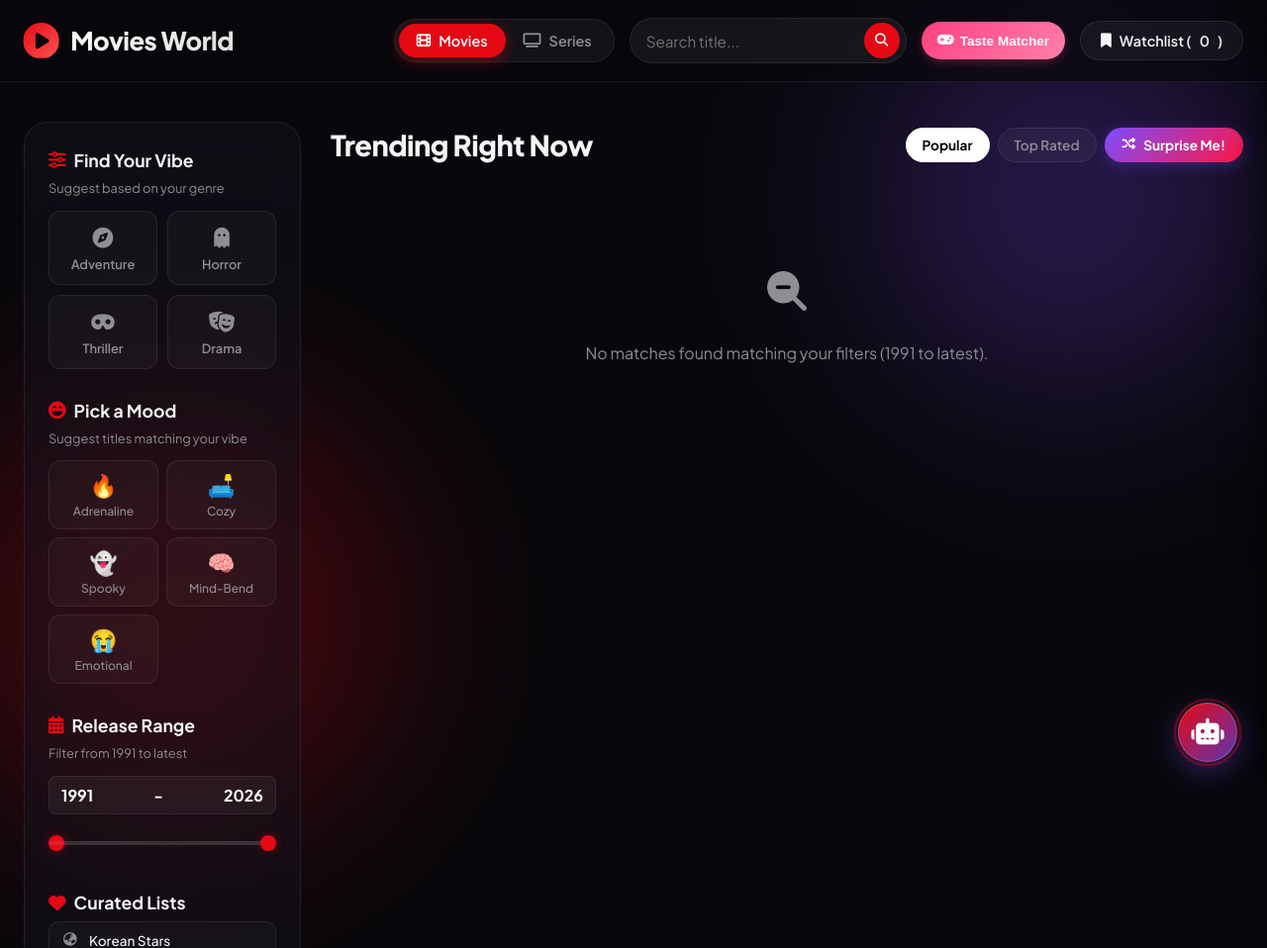
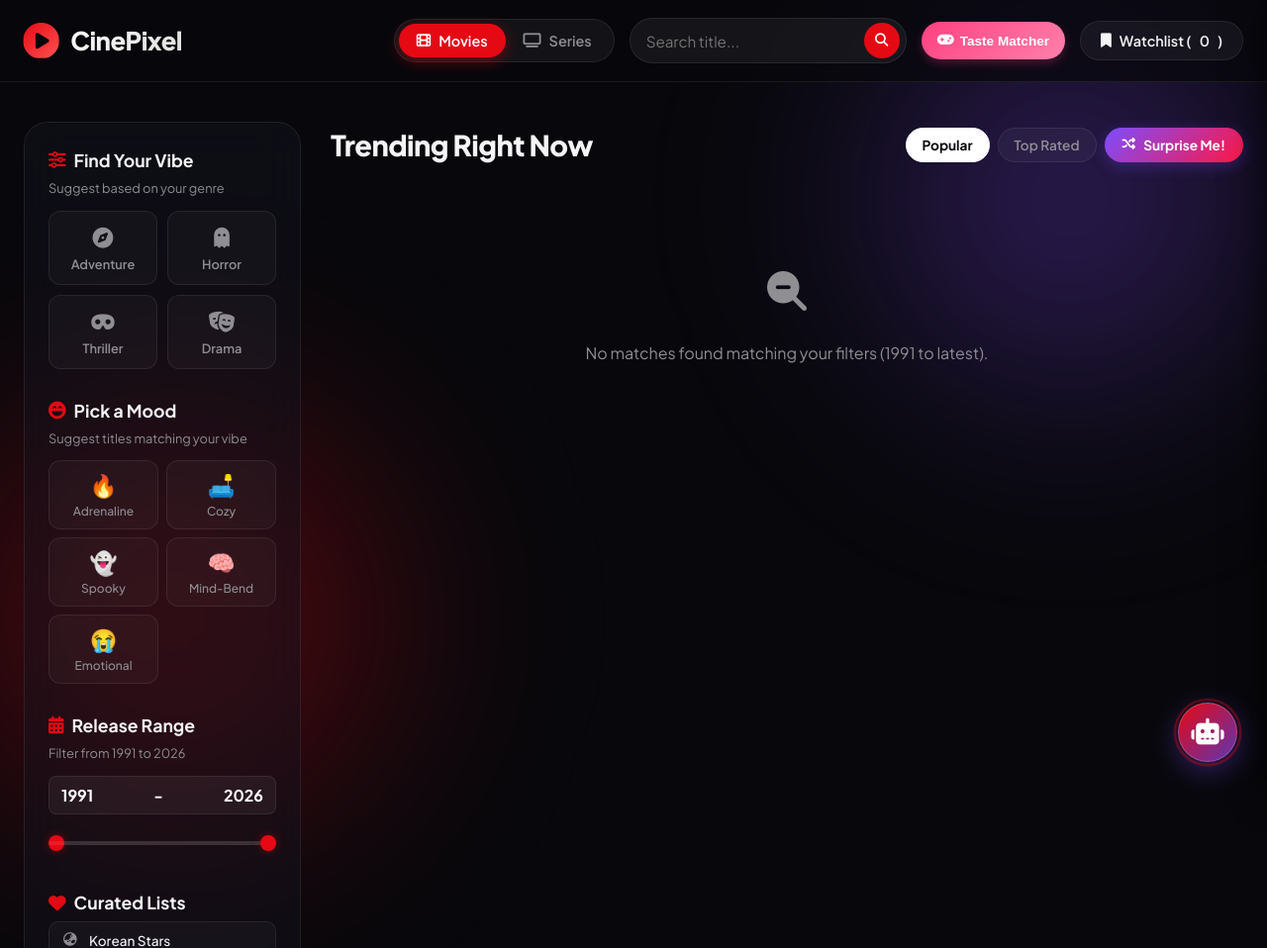
Before and after one commit to KrushnaAdePatil/Movie-Recommendation-System-with-Ai, a Flask app: page / in a window 1280 px wide. Shown: the top 958 px of the page at 99% size. Run offline with Flask 3, Linux system fonts and the light colour scheme; data that the repository does not hold is empty; some libraries are stand-ins or nearby versions.

Commit message:
html Updated

```diff
--- a/templates/home.html
+++ b/templates/home.html
@@ -3,7 +3,7 @@
 <head>
     <meta charset="UTF-8">
     <meta name="viewport" content="width=device-width, initial-scale=1.0">
-    <title>Movies World - Premium Movie & Series Suggestion System</title>
+    <title>CinePixel - Premium Movie & Series Suggestion System</title>
     <!-- CSS stylesheet paths match Flask static endpoints -->
     <link rel="stylesheet" href="{{ url_for('static', filename='css/style.css') }}">
     <link href="https://fonts.googleapis.com/css2?family=Plus+Jakarta+Sans:wght@300;400;500;600;700;800&display=swap" rel="stylesheet">
@@ -30,7 +30,7 @@
         <div class="container nav-container">
             <div class="logo" onclick="resetFilters()">
                 <i class="fas fa-play-circle animate-pulse"></i>
-                <h1>Movies World</h1>
+                <h1>CinePixel</h1>
             </div>
 
             <!-- Search bar & filters toggle -->
@@ -124,7 +124,7 @@
             <!-- Year range sliders (1991 to latest) -->
             <div class="filter-section">
                 <h3><i class="fas fa-calendar-alt"></i> Release Range</h3>
-                <p class="filter-subtitle">Filter from 1991 to latest</p>
+                <p class="filter-subtitle">Filter from 1991 to 2026</p>
                 <div class="year-selector">
                     <div class="year-val-labels">
                         <span id="lblMinYear">1991</span>
```
